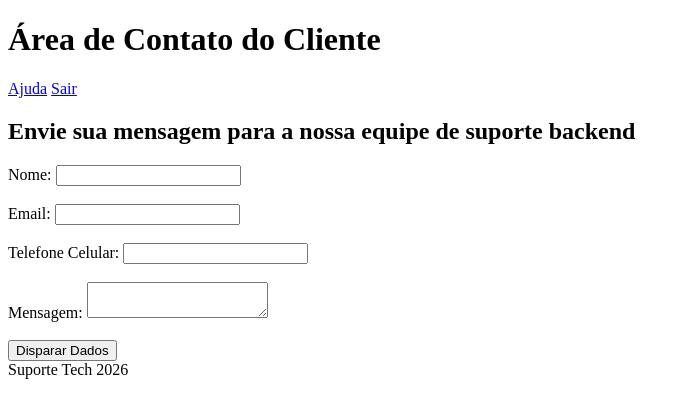
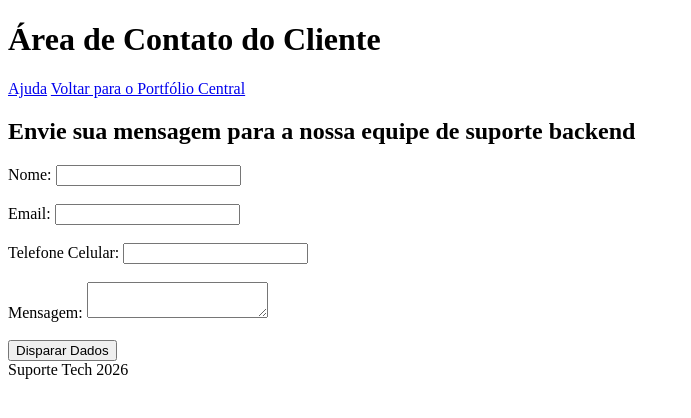
Before and after one commit to Programacao-Web-BSI-2026-2/lab-asafefernandes, a plain HTML site: page labs/01/index.html in a window 1280 px wide. Shown: the whole page, without its empty margins (0-691 px from the left). Drawn offline with Linux system fonts and the light colour scheme.

Commit message:
Update index.html

```diff
--- a/labs/01/index.html
+++ b/labs/01/index.html
@@ -16,7 +16,7 @@
 
             <nav>
                 <a href="#">Ajuda</a>
-                <a href="#">Sair</a>
+                <a href="../../index.html">Voltar para o Portfólio Central</a>
             </nav>
 
 
```
